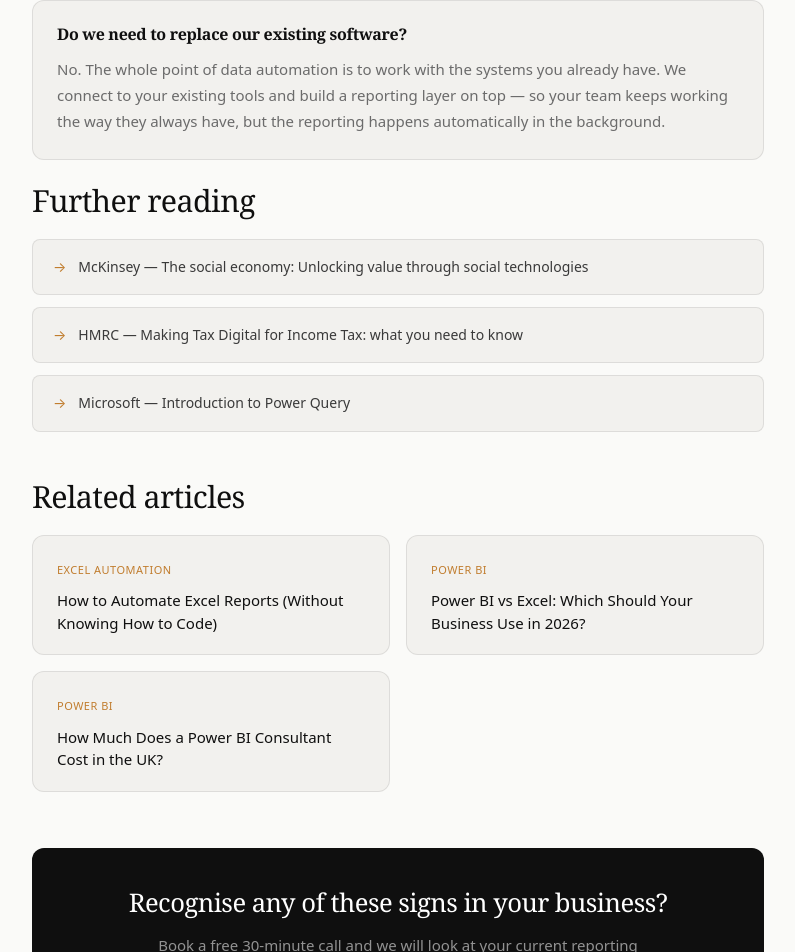
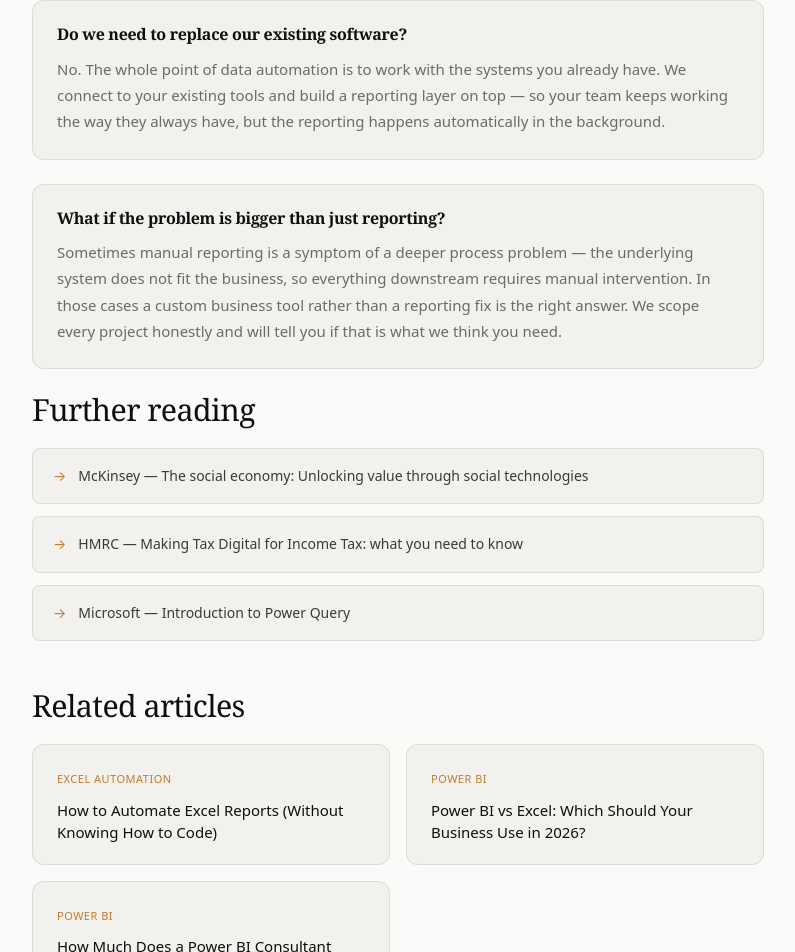
Before and after one commit to printpeachstudio-blip/lexalytic, a Next.js app: page /blog/5-signs-manual-reporting-is-costing-your-business in a window 1280 px wide. Shown: the part 7597-8549 px from the top of the page, without its empty margins (242-1037 px from the left). Built offline with nearby package versions, Linux system fonts and the light colour scheme.

Commit message:
add custom business tools FAQ to 4 more blog posts

```diff
--- a/app/blog/5-signs-manual-reporting-is-costing-your-business/page.tsx
+++ b/app/blog/5-signs-manual-reporting-is-costing-your-business/page.tsx
@@ -275,6 +275,10 @@ export default function BlogPost() {
               q: 'Do we need to replace our existing software?',
               a: 'No. The whole point of data automation is to work with the systems you already have. We connect to your existing tools and build a reporting layer on top — so your team keeps working the way they always have, but the reporting happens automatically in the background.'
             },
+            {
+              q: 'What if the problem is bigger than just reporting?',
+              a: 'Sometimes manual reporting is a symptom of a deeper process problem — the underlying system does not fit the business, so everything downstream requires manual intervention. In those cases a custom business tool rather than a reporting fix is the right answer. We scope every project honestly and will tell you if that is what we think you need.',
+            },
           ].map((item, i) => (
             <div key={i} style={{ marginBottom: '24px', padding: '24px', background: 'var(--bg-2)', borderRadius: 'var(--radius-lg)', border: '1px solid var(--border)' }}>
               <h3 style={{ fontSize: '16px', color: 'var(--ink)', marginBottom: '12px', fontWeight: '600' }}>{item.q}</h3>
--- a/app/blog/how-to-reduce-manual-data-entry-uk/page.tsx
+++ b/app/blog/how-to-reduce-manual-data-entry-uk/page.tsx
@@ -273,6 +273,10 @@ export default function BlogPost() {
               q: 'How long does it take to automate a manual data entry process?',
               a: 'Simple single-process automations are typically delivered in 3-5 working days. More complex builds involving multiple systems or large data volumes take 7-14 days. You will get a clear timeline at the scoping stage.',
             },
+            {
+              q: 'Could a custom business tool eliminate manual data entry entirely?',
+              a: 'In many cases yes. A custom business tool built around your exact process — with proper data entry forms, validation rules, and automated workflows — removes the manual re-entry that comes from using systems that do not quite fit. If your manual data entry stems from processes that spreadsheets or generic software handle badly, a bespoke tool is often the most complete solution.',
+            },
           ].map((item, i) => (
             <div key={i} style={{ marginBottom: '16px', padding: '24px', background: 'var(--bg-2)', borderRadius: 'var(--radius-lg)', border: '1px solid var(--border)' }}>
               <h3 style={{ fontSize: '16px', color: 'var(--ink)', marginBottom: '12px', fontWeight: '600' }}>{item.q}</h3>
--- a/app/blog/kpi-dashboard-small-business-uk/page.tsx
+++ b/app/blog/kpi-dashboard-small-business-uk/page.tsx
@@ -311,6 +311,10 @@ export default function BlogPost() {
               q: 'Do I need Power BI Pro to share a KPI dashboard with my team?',
               a: 'Yes — to share a Power BI dashboard with others via the Power BI service, everyone who views it needs a Power BI Pro licence at £8.40 per user per month. There is also Power BI Premium Per User at a higher price point with additional features. For small teams sharing with two or three people, the Pro licence cost is usually negligible compared to the time saved.',
             },
+            {
+              q: 'Could a custom business tool replace our dashboard?',
+              a: 'A KPI dashboard and a custom business tool serve different purposes — a dashboard surfaces data for decisions, while a custom tool manages a process. Many businesses benefit from both: a custom tool to run the operation and a dashboard to track performance. We build both and can advise on which combination makes sense for your specific situation.',
+            },
           ].map((item, i) => (
             <div key={i} style={{ marginBottom: '16px', padding: '24px', background: 'var(--bg-2)', borderRadius: 'var(--radius-lg)', border: '1px solid var(--border)' }}>
               <h3 style={{ fontSize: '16px', color: 'var(--ink)', marginBottom: '12px', fontWeight: '600' }}>{item.q}</h3>
--- a/app/blog/when-your-business-has-outgrown-excel/page.tsx
+++ b/app/blog/when-your-business-has-outgrown-excel/page.tsx
@@ -270,6 +270,10 @@ export default function BlogPost() {
               q: 'How long does it take to fix a spreadsheet problem?',
               a: 'Simple fixes — rebuilding broken macros, automating a single report, cleaning and restructuring a spreadsheet — are typically delivered in 3-5 working days. More complex builds involving multiple data sources take longer. We scope every project and give a fixed price before any work begins.',
             },
+            {
+              q: 'If we outgrow Excel, do we have to buy expensive software?',
+              a: 'Not necessarily. For many businesses a custom-built tool is a better answer than off-the-shelf software. A bespoke CRM, job tracker, or business application built around your exact processes costs once, fits perfectly, and has no monthly licence fees. We build these as well as Excel automation — the right answer depends on your specific situation.',
+            },
           ].map((item, i) => (
             <div key={i} style={{ marginBottom: '16px', padding: '24px', background: 'var(--bg-2)', borderRadius: 'var(--radius-lg)', border: '1px solid var(--border)' }}>
               <h3 style={{ fontSize: '16px', color: 'var(--ink)', marginBottom: '12px', fontWeight: '600' }}>{item.q}</h3>
```
